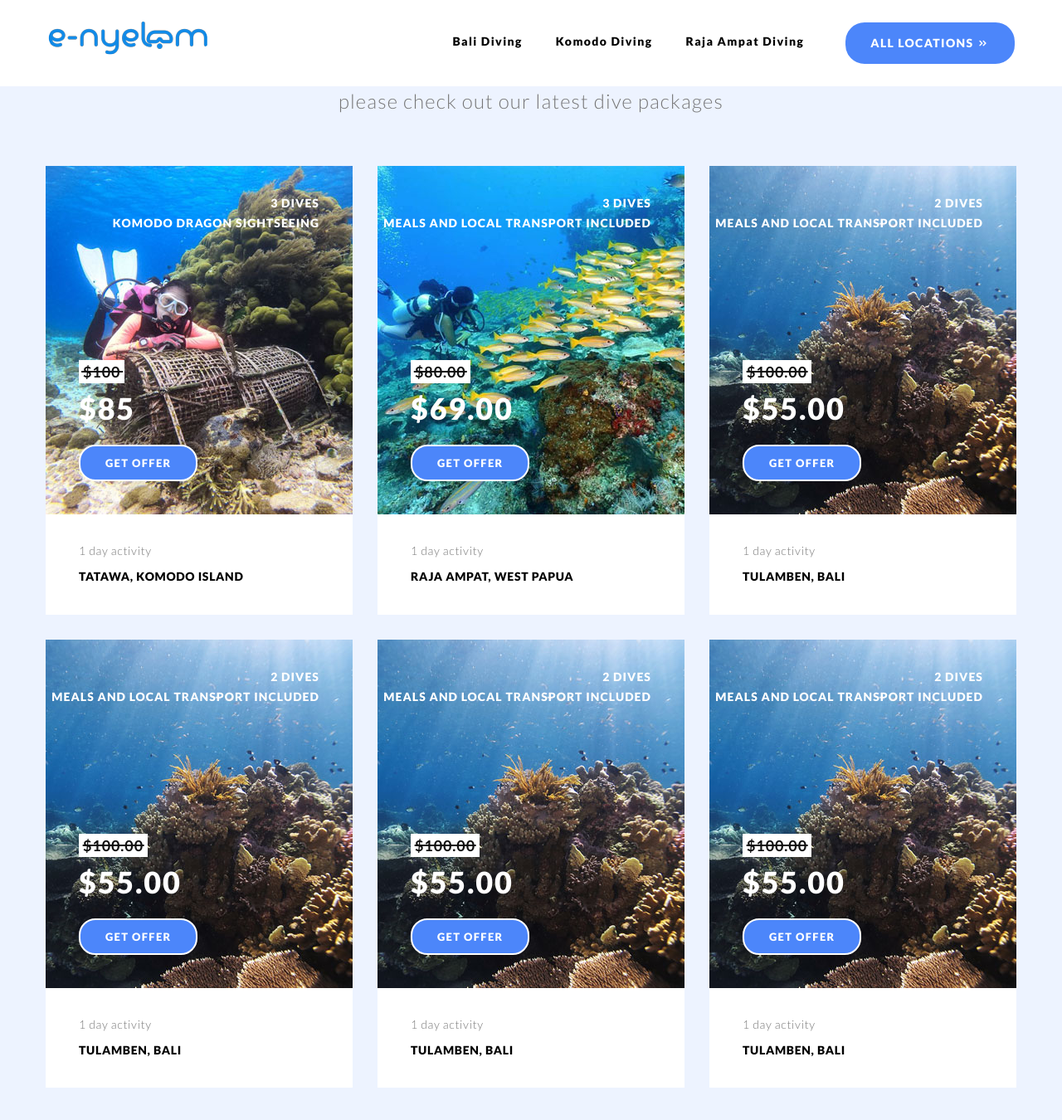
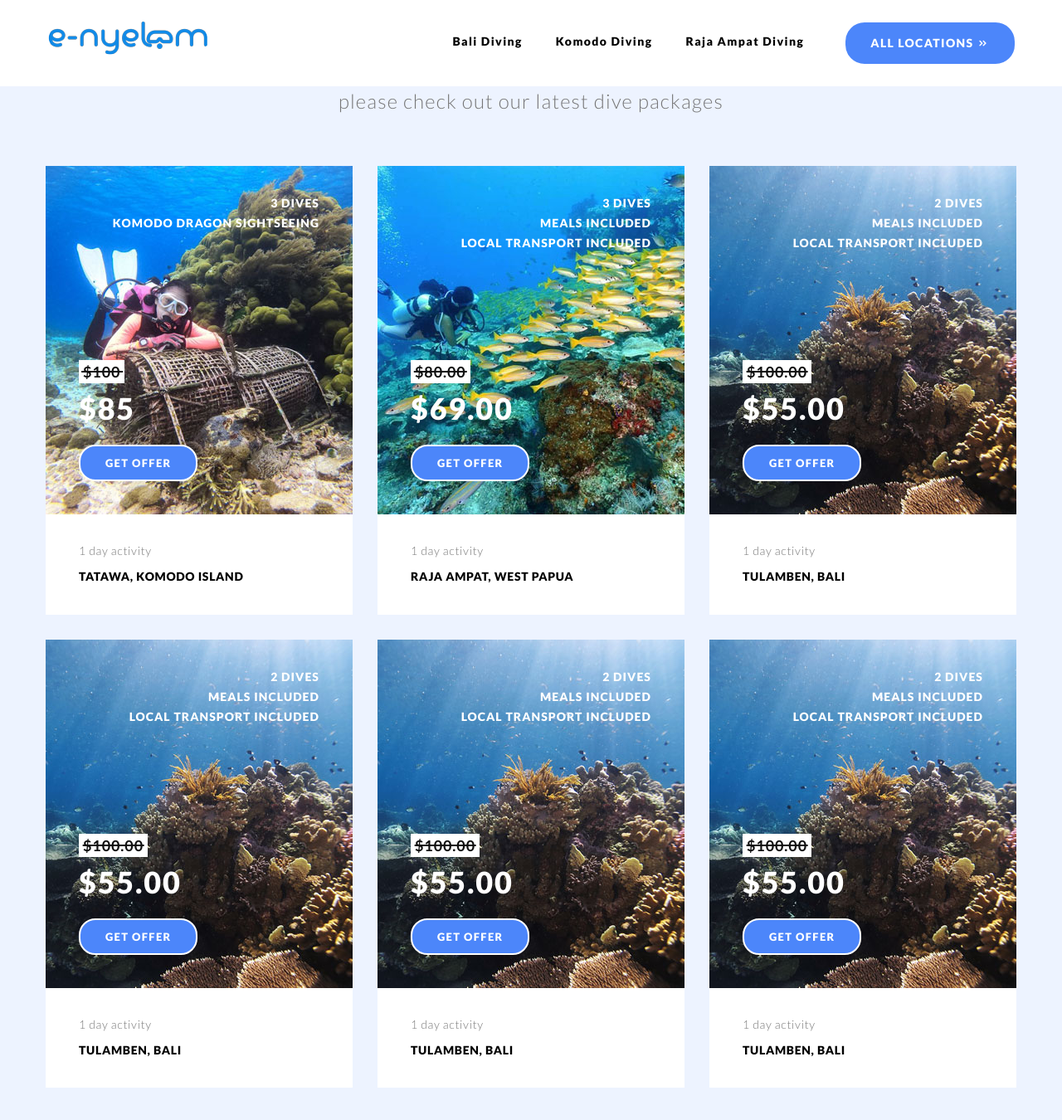
Before and after one commit to kemtol/nyelam, a Jekyll site: the page built from index.html, in a window 1280 px wide and 1400 px high, scrolled down 1175 px. Shown: the top 1350 px of the window at 83% size. Built offline with Jekyll 4.4.1, drawn with Linux system fonts in a browser that asks for light colours; some web fonts are replaced.

Commit message:
Update deals.html

```diff
--- a/_includes/deals.html
+++ b/_includes/deals.html
@@ -36,7 +36,8 @@
 									<img src="images/deals/3.jpg" alt="deals" />
 									<ul>
 										<li>3 dives</li>
-										<li>meals and local transport included</li>
+										<li>meals included</li>
+										<li>local transport included</li>
 									</ul>
 									<div class="sDeal-action">
 										<h5>$80.00</h5>
@@ -55,7 +56,8 @@
 									<img src="images/deals/2.jpg" alt="deals" />
 									<ul>
 										<li>2 dives</li>
-										<li>meals and local transport included</li>
+										<li>meals included</li>
+										<li>local transport included</li>
 									</ul>
 									<div class="sDeal-action">
 										<h5>$100.00</h5>
@@ -74,7 +76,8 @@
 									<img src="images/deals/2.jpg" alt="deals" />
 									<ul>
 										<li>2 dives</li>
-										<li>meals and local transport included</li>
+										<li>meals included</li>
+										<li>local transport included</li>
 									</ul>
 									<div class="sDeal-action">
 										<h5>$100.00</h5>
@@ -93,7 +96,8 @@
 									<img src="images/deals/2.jpg" alt="deals" />
 									<ul>
 										<li>2 dives</li>
-										<li>meals and local transport included</li>
+										<li>meals included</li>
+										<li>local transport included</li>
 									</ul>
 									<div class="sDeal-action">
 										<h5>$100.00</h5>
@@ -112,7 +116,8 @@
 									<img src="images/deals/2.jpg" alt="deals" />
 									<ul>
 										<li>2 dives</li>
-										<li>meals and local transport included</li>
+										<li>meals included</li>
+										<li>local transport included</li>
 									</ul>
 									<div class="sDeal-action">
 										<h5>$100.00</h5>
```
